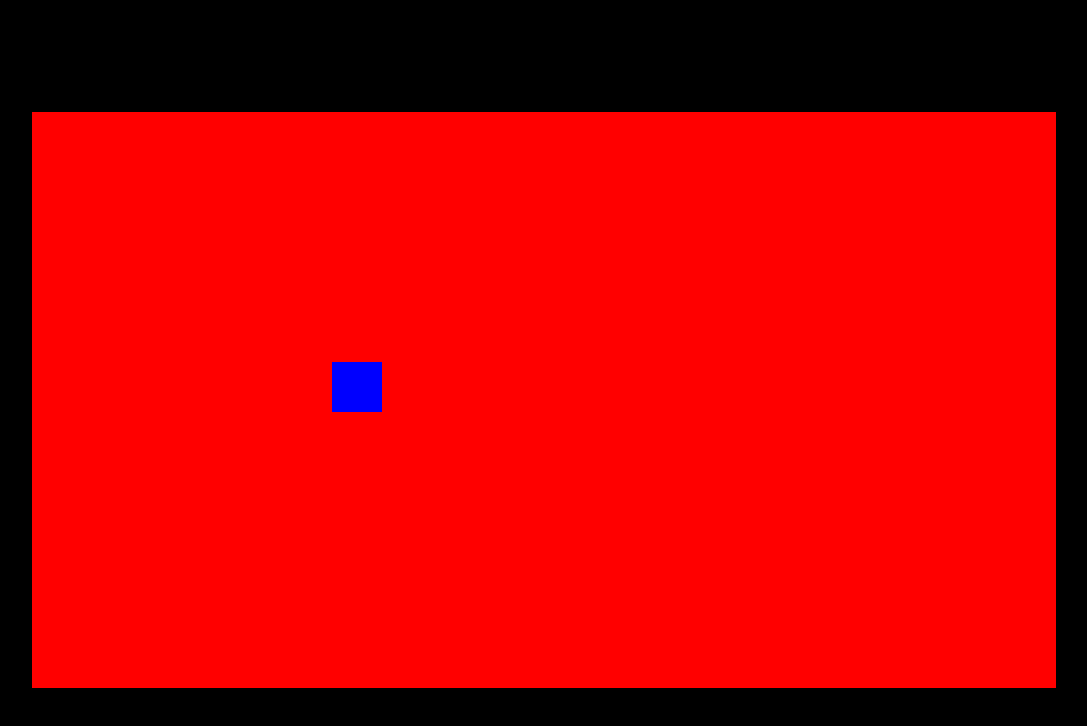
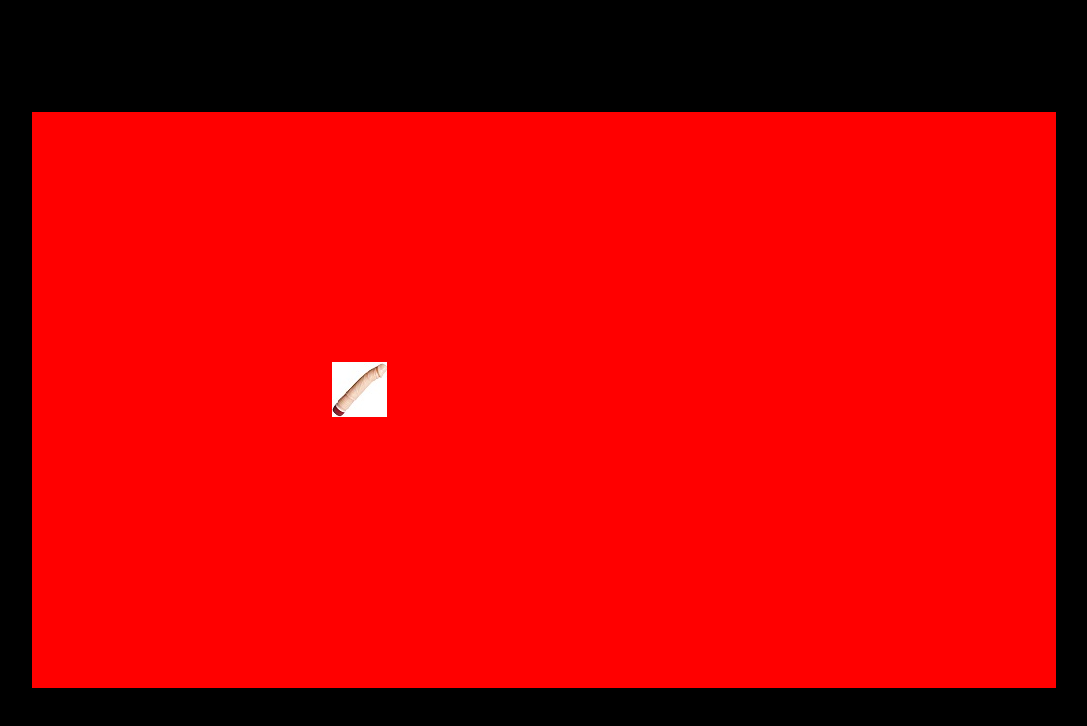
Before and after one commit to oddsson/Flappy-Bird, a website: page app/index.html in a window 1280 px wide. Shown: the whole page, without its empty margins (96-1183 px from the left). Drawn offline with nearby package versions, Linux system fonts and the light colour scheme; files that its build step writes are made by us from their sources.

Commit message:
Added a player image and edited the player movements

```diff
--- a/app/scripts/player.js
+++ b/app/scripts/player.js
@@ -26,7 +26,7 @@ window.Player = (function() {
 	};
 
 	Player.prototype.onFrame = function(delta) {
-		if (Controls.keys.right) {
+		/*if (Controls.keys.right) {
 			this.pos.x += delta * SPEED;
 		}
 		if (Controls.keys.left) {
@@ -36,6 +36,10 @@ window.Player = (function() {
 			this.pos.y += delta * SPEED;
 		}
 		if (Controls.keys.up) {
+			this.pos.y -= delta * SPEED;
+		}*/
+
+		if(Controls.keys.space) {
 			this.pos.y -= delta * SPEED;
 		}
 
--- a/app/styles/_player.scss
+++ b/app/styles/_player.scss
@@ -1,12 +1,12 @@
 
 .Player {
-    // Absolutely position entities at 0,0 and use transform to
-    // move it around.
+    /* Absolutely position entities at 0,0 and use transform to
+    move it around.*/
     position: absolute;
     top: 0;
     left: 0;
-    width: em(50px);
-    height: em(50px);
+    width: em(55px);
+    height: em(55px);
 
-    background: blue;
+    background-image:url("../images/penni.jpg");
 }
```
Also changed, not shown: app/images/penni.jpg (added).
